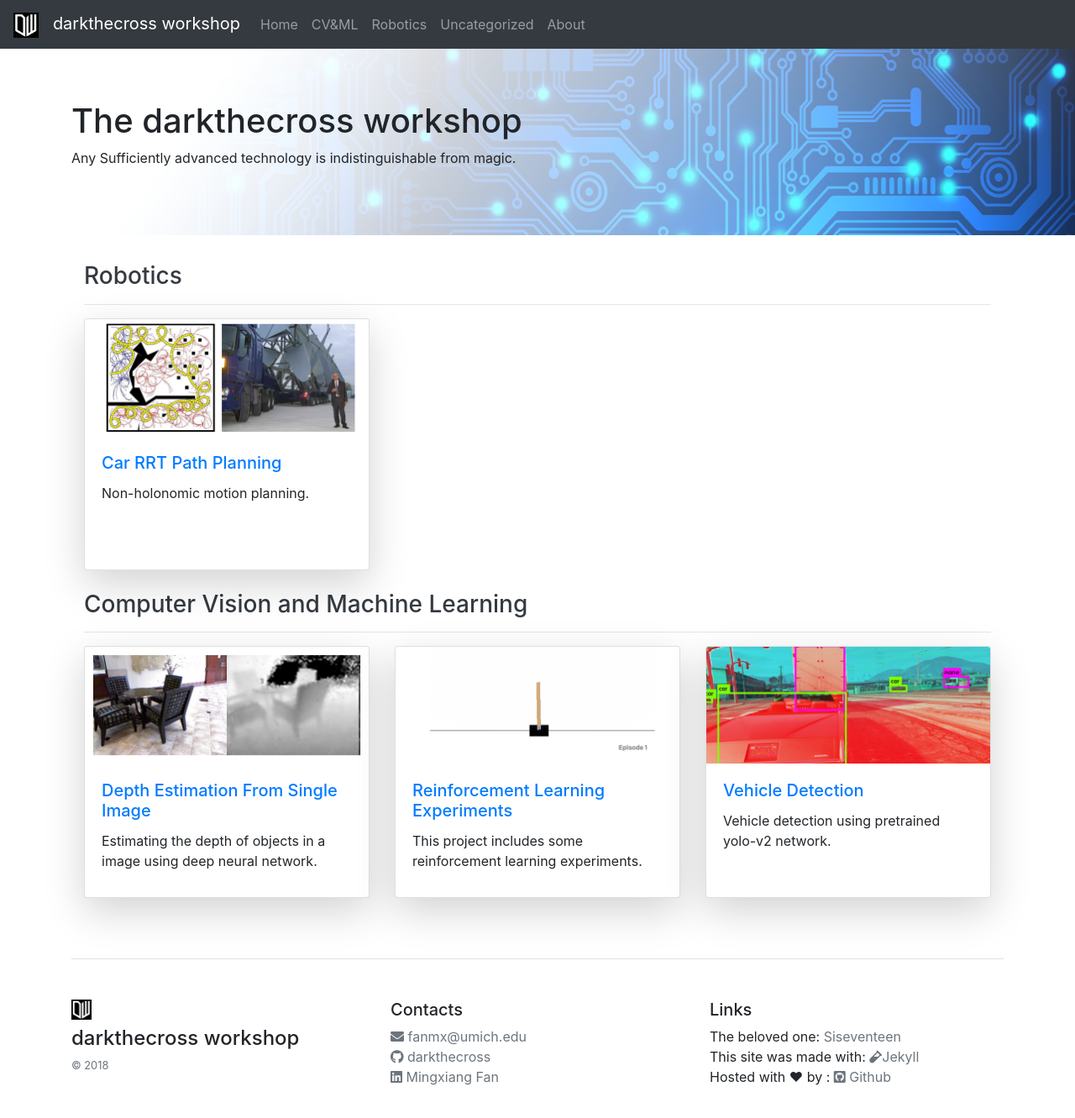
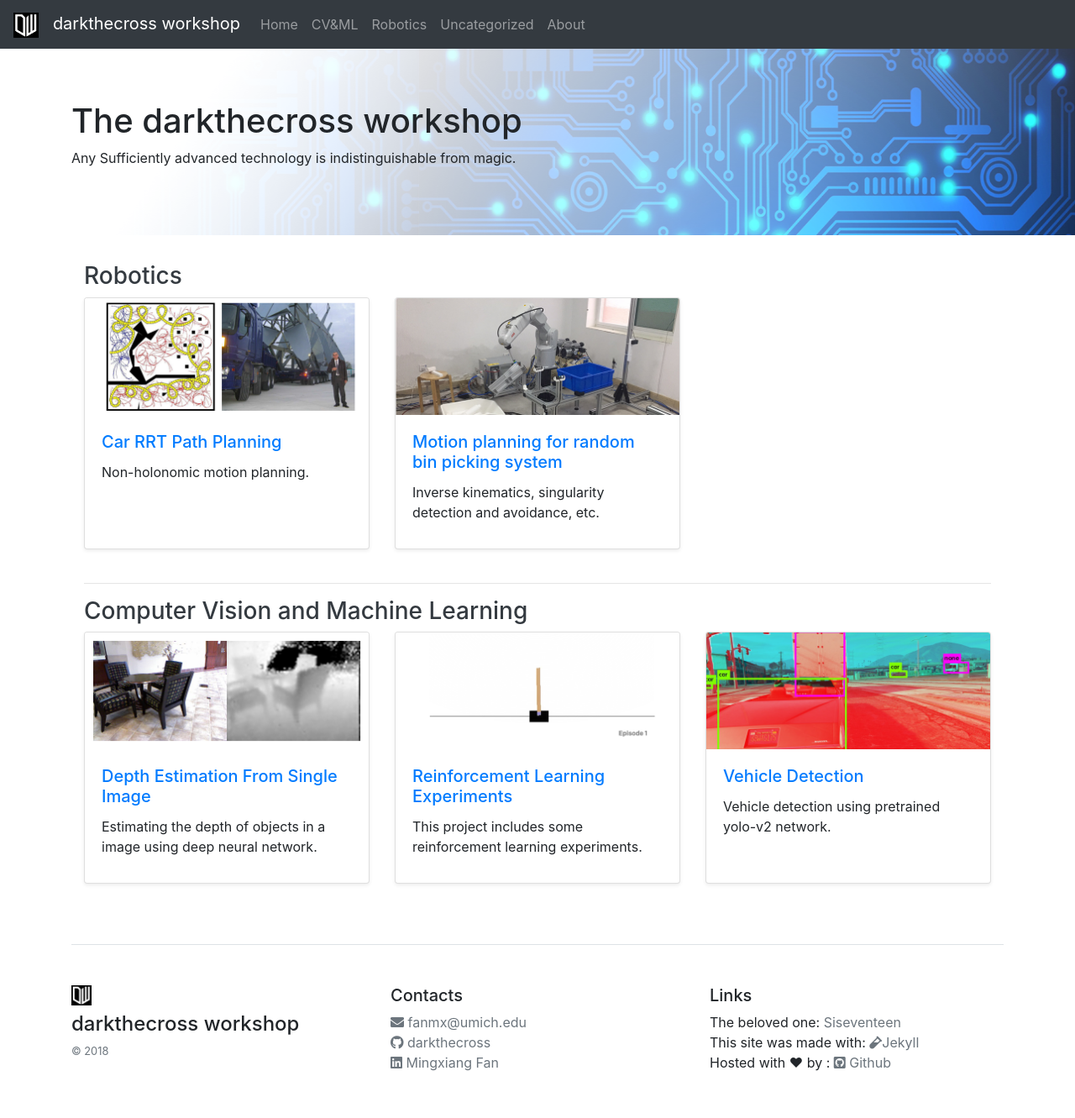
Before and after one commit to darkthecross/darkthecross.github.io, a Jekyll site: the page built from index.md, in a window 1280 px wide and 1358 px high. Shown: the top 1331 px of the window at 84% size. Built offline with Jekyll 4.4.1, drawn with Linux system fonts in a browser that asks for light colours; nearby versions of some CDN libraries.

Commit message:
add a new post. minor

```diff
--- a/_layouts/category.html
+++ b/_layouts/category.html
@@ -21,7 +21,7 @@ layout: default
                 {%- assign categorized_posts = site.posts | where: "category", page.title -%}
                 {%- if categorized_posts.size > 0 -%} {%- for post in categorized_posts -%}
                 <div class="col-md-4">
-                    <div class="card mb-4 shadow-lg project-card">
+                    <div class="card mb-4 shadow-sm project-card">
                         {%- if post.title-image -%} {%- assign title_img_file = site.static_files | where: "name", post.title-image -%} {%- if title_img_file.size>0 -%}
                         <a href=" {{ post.permalink }} ">
         <img class="card-img-top" src=" {{ title_img_file[0].path }} " alt="Card image cap">
--- a/_layouts/index.html
+++ b/_layouts/index.html
@@ -2,8 +2,7 @@
 layout: default
 ---
 
-{%- assign ti = site.static_files | where: "name", page.title-image -%}
-{%- if ti.size > 0 -%}
+ {%- assign ti = site.static_files | where: "name", page.title-image -%} {%- if ti.size > 0 -%}
 <div class="jumbotron jumbotron-fluid" style="background-image: url({{ ti[0].path }})">
     {%- else -%}
     <div class="jumbotron">
@@ -19,21 +18,20 @@ layout: default
             <div class="container">
 
                 {%- assign cposts = site.posts | group_by:"category" -%}
-
                 {%- assign rcposts = cposts | reverse -%}
-
                 {%- for cates in rcposts -%}
-
                 {%- assign cate_page = site.pages | where: "title", cates.name -%}
 
                 <h3> <a class="text-dark" href=" {{cate_page[0].url}} "> {{cates.name}} </a> </h3>
-            <hr />
+
                 <div class="row">
                     {%- for post in cates.items -%}
                     <div class="col-md-4">
-                    <div class="card mb-4 shadow-lg project-card">
+                        <div class="card mb-4 shadow-sm project-card">
                             <!-- {%- assign date_format = site.minima.date_format | default: "%b %-d, %Y" -%} -->
-                        {%- if post.title-image -%} {%- assign title_img_file = site.static_files | where: "name", post.title-image -%} {%- if title_img_file.size>0 -%}
+                            {%- if post.title-image -%}
+                            {%- assign title_img_file = site.static_files | where: "name", post.title-image -%}
+                            {%- if title_img_file.size>0 -%}
                             <a href=" {{ post.permalink }} ">
         <img class="card-img-top" src=" {{ title_img_file[0].path }} " alt="Card image cap">
 </a> {%- endif -%} {%- endif -%}
@@ -48,6 +46,11 @@ layout: default
                     {%- endfor -%}
                 </div>
 
+                {%- if cates != rcposts.last -%}
+                <hr />
+                {%- endif -%}
+
+
                 {%- endfor -%}
 
             </div>
--- /dev/null
+++ b/_posts/2018-07-30-random_bin_picking.html
@@ -0,0 +1,52 @@
+---
+#layout: post
+layout: post
+title: "Motion planning for random bin picking system"
+date: 2018-07-30 00:52:31 -0700
+category: Robotics
+description: Inverse kinematics, singularity detection and avoidance, etc.
+permalink: /random_bin_picking.html
+title-image: random_bin_picking_title.png
+---
+
+<div class="container">
+    <div class="row">
+        <div class="col-8">
+            <p>
+            I interned at Mechmind robotics in Beijing in the summer at 2017, where I worked with the robotics algorithms working on real industrial robots.
+            </p>
+            <p>
+            As a robot algorithm engineer, my work included:
+            </p>
+            <ul>
+                <li>
+                    Implemented the inverse kinematics algorithm for ABB-IRB4600 robot, a large one with over 60kg capacity.
+                    The code is still working well on over 10k real robots!
+                </li>
+                <li>
+                    Designed an algorithm to detect and avoid sigularity points during the motion planning of ABB-IRB1200 and ABB_IRB4600.
+                </li>
+                <li>
+                    Implemented the collision detection of robot motion planning using <a href="https://github.com/flexible-collision-library/fcl" target="_blank"> fcl </a> and
+                    integrated into the software product of the company.
+                </li>
+                <li>
+                    implemented quaternion interpolation algorithm to enable smooth motion of the industrial robots.
+                </li>
+            </ul>
+        </div>
+        <div class="col-4">
+            <img class="img-fluid img-thumbnail" src="/assets/posts_img/random_bin_picking/photo.png" >
+        </div>
+    </div>
+    <hr />
+    <div class="row">
+        <div class="col-12">
+            <p class="text-muted">
+                The taking and usage of all related pictures on this personal website are authorized by Mechmind robotics.
+            </p>
+        </div>
+
+    </div>
+
+</div>
--- a/_posts/2018-07-31-car_rrt_path_planning.html
+++ b/_posts/2018-07-31-car_rrt_path_planning.html
@@ -7,7 +7,7 @@ category: Robotics
 description: Non-holonomic motion planning.
 permalink: /car_rrt_path_planning.html
 title-image: car_rrt_path_planning_title.png
-github: https://github.com/zhxiaoyu218/car_RRT_path_planning
+github: https://github.com/darkthecross/car_rrt_path_planning
 ---
 
 <div class="container">
```
Also changed, not shown: 1 other file. Lines whose indentation alone changed are shown as unchanged.
